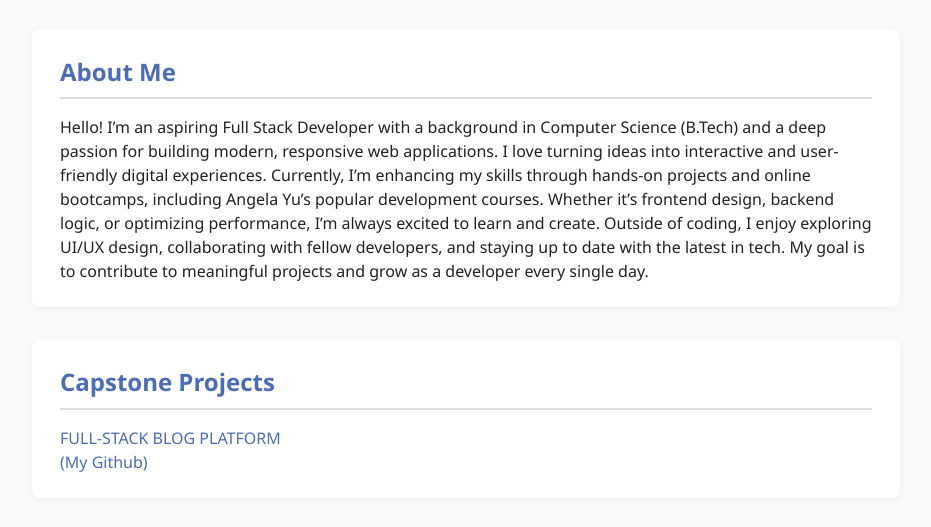
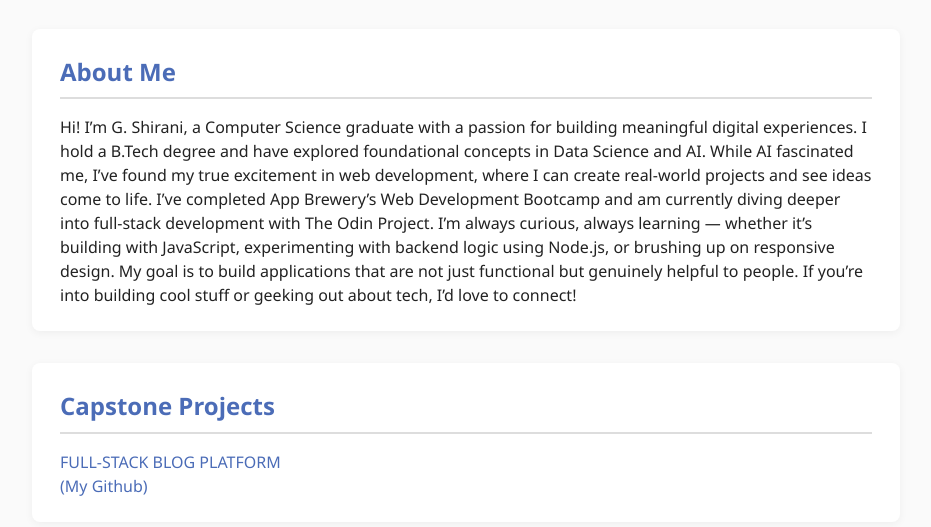
Before and after one commit to shirani11/shiraniportfolio, a plain HTML site: page index.html in a window 1280 px wide. Shown: the part 236-763 px from the top of the page, without its empty margins (174-1105 px from the left). Drawn offline with Linux system fonts and the light colour scheme.

Commit message:
modified about me file

```diff
--- a/index.html
+++ b/index.html
@@ -22,8 +22,15 @@
     <section id="about">
       <h2>About Me</h2>
       <p>
-        Hello! I’m an aspiring Full Stack Developer with a background in Computer Science (B.Tech) and a deep passion for building modern, responsive web applications. I love turning ideas into interactive and user-friendly digital experiences. Currently, I’m enhancing my skills through hands-on projects and online bootcamps, including Angela Yu’s popular development courses. Whether it’s frontend design, backend logic, or optimizing performance, I’m always excited to learn and create. Outside of coding, I enjoy exploring UI/UX design, collaborating with fellow developers, and staying up to date with the latest in tech. My goal is to contribute to meaningful projects and grow as a developer every single day.
-      </p>
+        Hi! I’m G. Shirani, a Computer Science graduate with a passion for building meaningful digital experiences. I hold a B.Tech degree and have explored foundational concepts in Data Science and AI.
+
+While AI fascinated me, I’ve found my true excitement in web development, where I can create real-world projects and see ideas come to life. I’ve completed App Brewery’s Web Development Bootcamp and am currently diving deeper into full-stack development with The Odin Project.
+
+I’m always curious, always learning — whether it’s building with JavaScript, experimenting with backend logic using Node.js, or brushing up on responsive design. My goal is to build applications that are not just functional but genuinely helpful to people.
+
+If you’re into building cool stuff or geeking out about tech, I’d love to connect!
+
+
     </section>
 
     <section id="projects">
```
